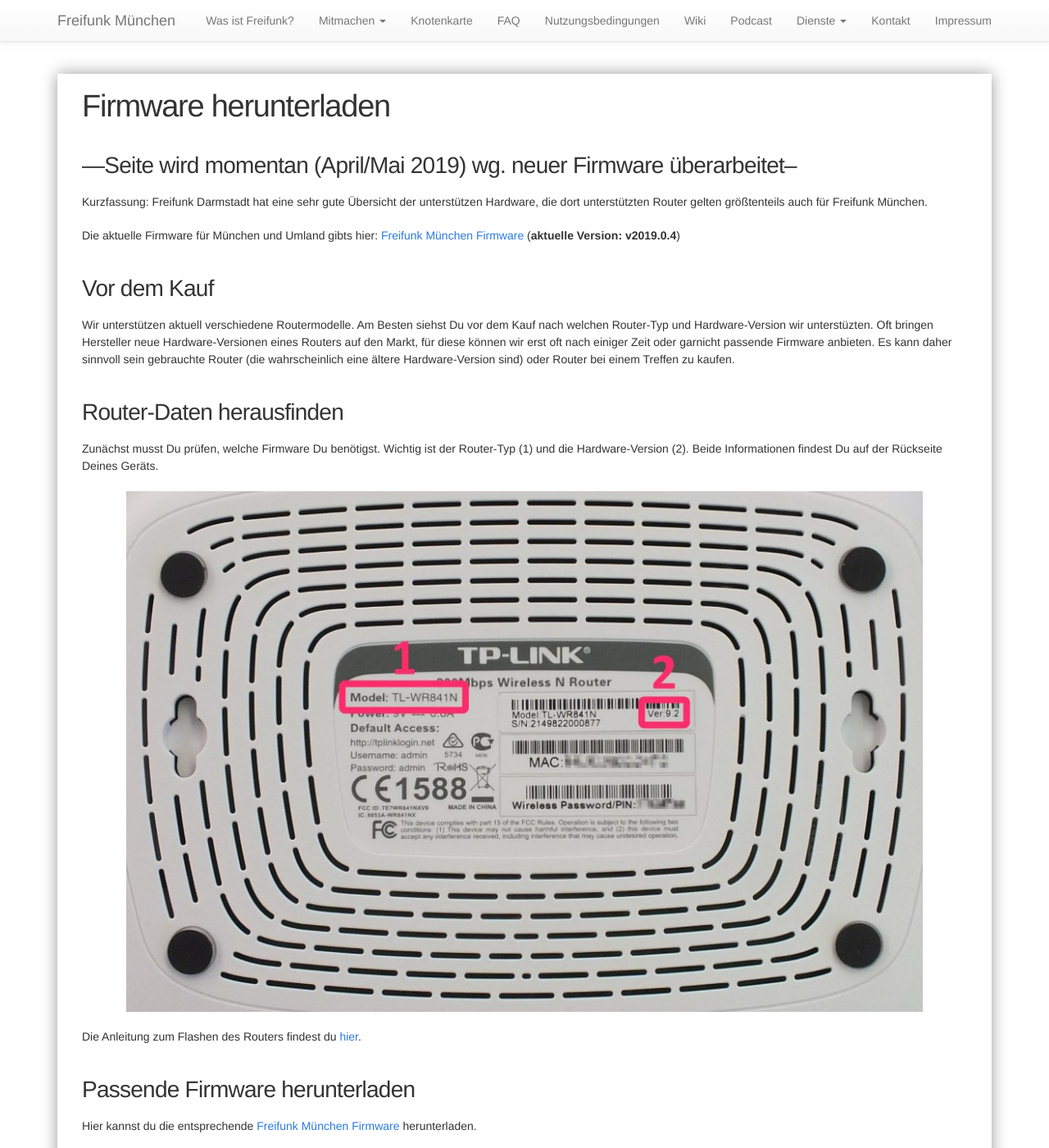
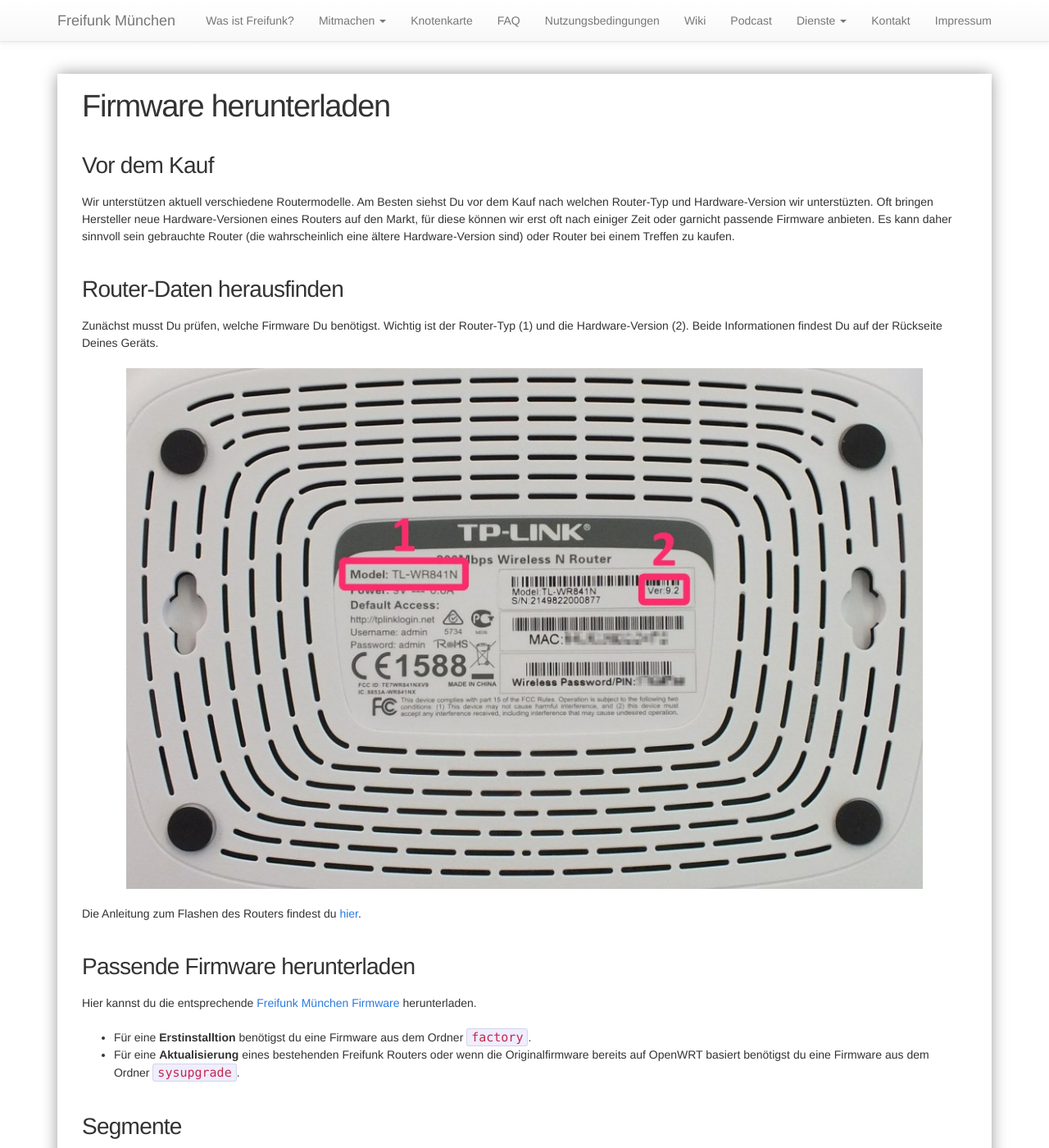
Before and after one commit to freifunkMUC/freifunkmuc.github.io, a Jekyll site: the page built from firmware.md, in a window 1280 px wide and 1400 px high. Shown: the whole window at 82% size. Built offline with Jekyll 4.4.1, drawn with Linux system fonts in a browser that asks for light colours; some of the changed text lies outside the part shown.

```diff
--- a/firmware.md
+++ b/firmware.md
@@ -3,11 +3,6 @@ layout: page
 title: Firmware herunterladen
 permalink: /firmware/
 ---
-## ---Seite wird momentan (April/Mai 2019) wg. neuer Firmware überarbeitet--
-Kurzfassung: Freifunk Darmstadt hat eine sehr gute Übersicht der unterstützen Hardware, die dort unterstützten Router gelten größtenteils auch für Freifunk München.
-
-Die aktuelle Firmware für München und Umland gibts hier: [Freifunk München Firmware](https://firmware.ffmuc.net/) (**aktuelle Version: v2019.0.4**)
-
 
 ## Vor dem Kauf
 
```
Also changed, not shown: other parts of firmware.md (+3 -0 lines).
